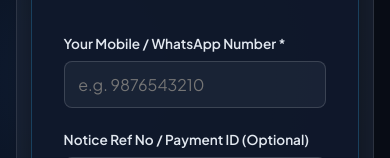
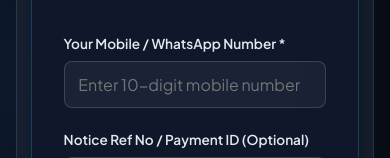
Before and after one commit to info-findmythings/depositshield, a website: page public/contact.html in a window 390 px wide. Shown: the part 1738-1896 px from the top of the page. Drawn offline with Linux system fonts and the light colour scheme.

Commit message:
chore: neutral phone placeholder on contact form

```diff
--- a/public/contact.html
+++ b/public/contact.html
@@ -240,7 +240,7 @@
             </div>
             <div class="form-group">
               <label for="supportPhone">Your Mobile / WhatsApp Number *</label>
-              <input type="tel" id="supportPhone" class="form-control" placeholder="e.g. 9876543210" required>
+              <input type="tel" id="supportPhone" class="form-control" placeholder="Enter 10-digit mobile number" required>
             </div>
           </div>
 
```
